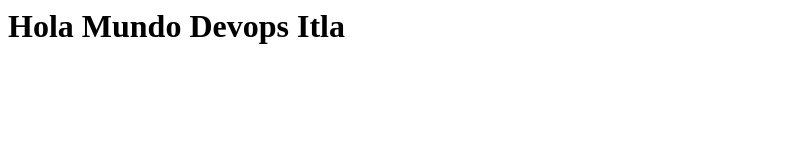
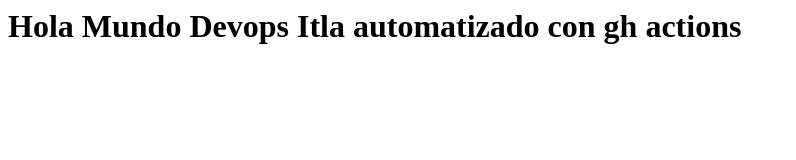
Before and after one commit to elvyscruz/demo-1erparcial, a website: page src/index.html in a window 1280 px wide. Shown: the whole page, without its empty margins (0-796 px from the left). Drawn offline with Linux system fonts and the light colour scheme.

Commit message:
fix pagina

```diff
--- a/src/index.html
+++ b/src/index.html
@@ -1 +1 @@
-<h1>Hola Mundo Devops Itla</h1>
+<h1>Hola Mundo Devops Itla automatizado con gh actions</h1>
```
